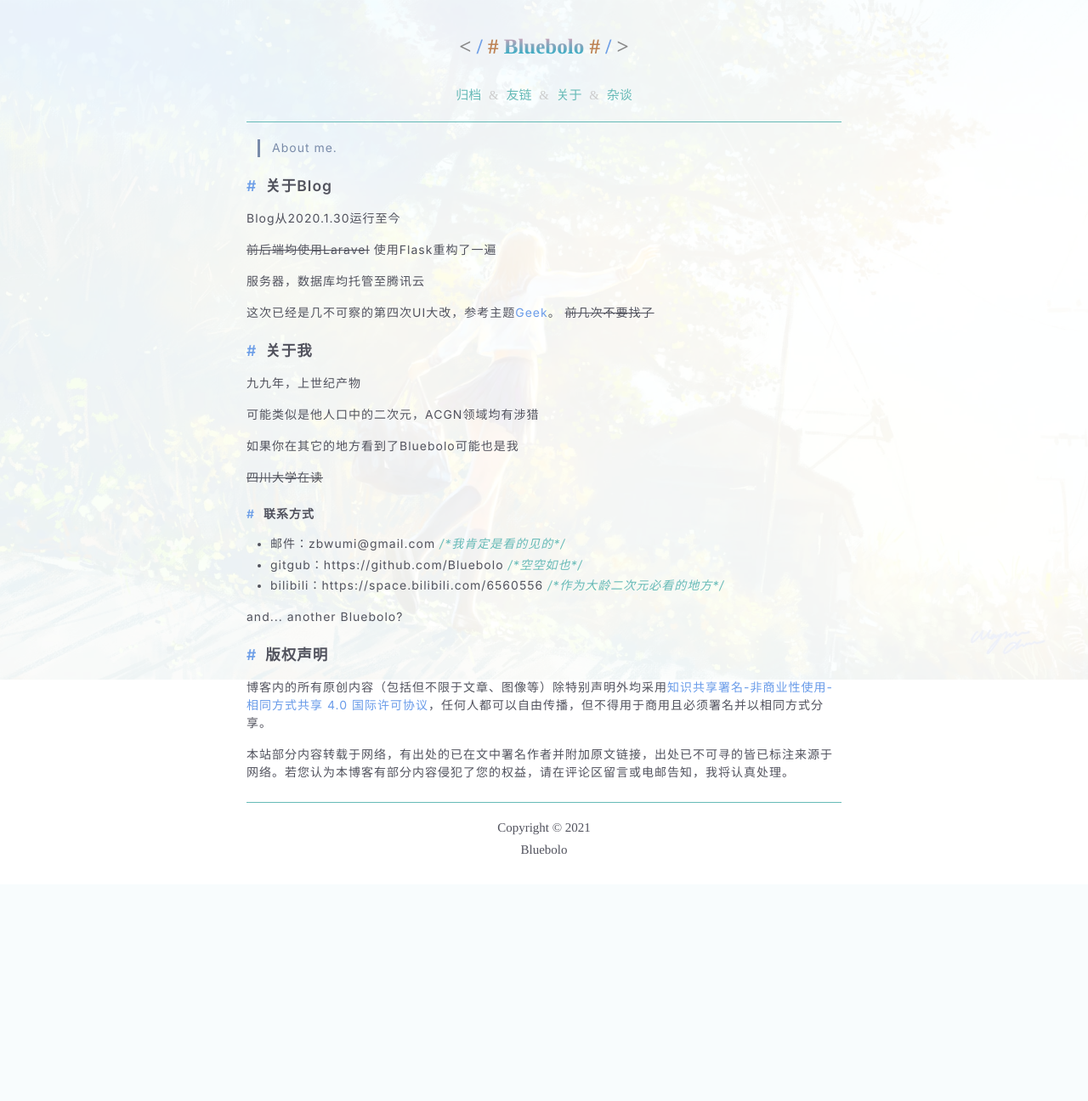
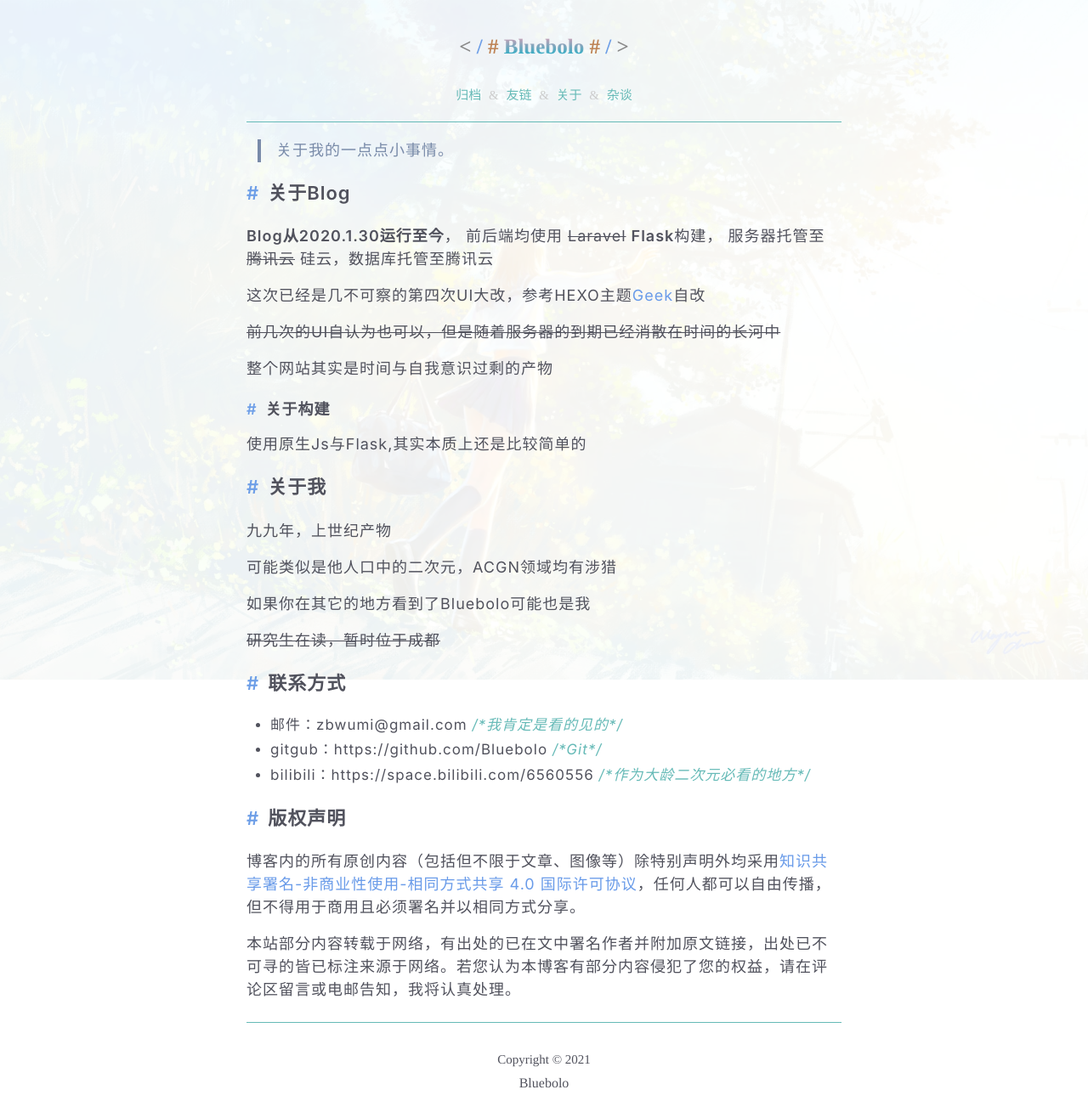
Before and after one commit to Bluebolo/flaskWeb, a Flask app: page /about in a window 1280 px wide. Shown: the whole page at 85% size. Before the commit the page ends 1006 px from the top, so only its background shows below. Run offline with Flask 2, Linux system fonts and the light colour scheme; some libraries are stand-ins or nearby versions.

Commit message:
修改样式,添加评论

```diff
--- a/app.py
+++ b/app.py
@@ -63,11 +63,14 @@ def article_id(art_id=None):
     art_data = {}
     if first == 1:
         contain = cursor.fetchone()
-        art_data = {
-            'artTitle': contain[1],
-            'artHtml': contain[2],
-            'artTime': contain[3]
-        }
+        if contain[4] == 'no':
+            abort(404)
+        else:
+            art_data = {
+                'artTitle': contain[1],
+                'artHtml': contain[2],
+                'artTime': contain[3]
+            }
     else:
         abort(404)
     return render_template('article/essay.html', data=art_data)
--- a/static/css/article-post.css
+++ b/static/css/article-post.css
@@ -2,7 +2,7 @@
     text-align: center;
     font-family: 'Zpix', serif;
     font-weight: 400;
-    font-size: 24px;
+    font-size: 32px;
     line-height: 1.2;
     margin: 1em 0;
 }
--- a/static/css/index.css
+++ b/static/css/index.css
@@ -99,7 +99,7 @@ ruby {
 
 /*post*/
 .titlex {
-    font-size: 20px;
+    font-size: 24px;
     font-weight: bold;
     margin-top: 30px;
 }
@@ -113,6 +113,8 @@ ruby {
 
 .flink {
     display: block;
+    font-size: 16px;
+    margin-bottom: 8px;
 }
 
 .list:hover {
@@ -121,6 +123,7 @@ ruby {
 }
 
 .postname {
+
     float: left;
 }
 
--- /dev/null
+++ b/static/css/markdown-style.css
@@ -0,0 +1,22 @@
+.post-content p{
+    font-size: 18px;
+    margin-bottom: 16px;
+    margin-top: 0;
+}
+.post-content blockquote {
+    border-left: 0.25em solid #798ba9;
+    color: #798ba9;
+    padding: 0 1em;
+    margin-left: 13px;
+    font-size: 18px;
+    word-break: break-all;
+}
+.post-content li{
+    font-size: 17px;
+}
+.post-content h2{
+    font-size: 22px;
+}
+.post-content h3{
+    font-size:  18px;
+}
--- a/static/css/normal.css
+++ b/static/css/normal.css
@@ -25,6 +25,9 @@
     }
     .flink{
         overflow: hidden;
+    }
+    .ruby-title{
+        font-size: 24px;
     }
 }
 
@@ -88,10 +91,9 @@ body::before {
     bottom: 0;
     left: 0;
     text-align: center;
-    margin-top: 30px;
-    margin-bottom: 20px;
+    margin: 0 auto;
     color: #ccc;
-    height: 45px;
+    height: 60px;
     width: 100%;
 }
 
--- a/templates/admin/editor.html
+++ b/templates/admin/editor.html
@@ -1,7 +1,7 @@
 {% extends 'base.html' %}
 
 {% block title %}
-    Bluebolo | 编辑器
+    编辑器 - Bluebolo
 {% endblock %}
 
 {% block css_js %}
--- a/templates/base.html
+++ b/templates/base.html
@@ -15,12 +15,19 @@
     <!-- Global site tag (gtag.js) - Google Analytics -->
     <script async src="https://www.googletagmanager.com/gtag/js?id=G-RT0G89D1C0"></script>
 
+    <script src='//unpkg.com/valine/dist/Valine.min.js'></script>
     {% block css_js %}{% endblock %}
 </head>
 {% block style %}{% endblock %}
 <body>
 <div>
     {% block content %}{% endblock %}
+    <div class="footer" id="footer" style="color: #51525d;">
+        <div style="height: auto">
+            Copyright © 2021 <br>
+            <a class="flink" href="https://bluebolo.live" style="color: #51525d;margin: 0">Bluebolo</a>
+        </div>
+    </div>
 </div>
 </body>
 {% block script %}{% endblock %}
--- a/templates/introduction/about.html
+++ b/templates/introduction/about.html
@@ -1,13 +1,14 @@
 {% extends 'base.html' %}
 
 {% block title %}
-    Bluebolo | 关于
+    关于 - Bluebolo
 {% endblock %}
 
 {% block css_js %}
-        <link href="{{ url_for('static',filename='css/index.css') }}" rel="stylesheet">
+    <link href="{{ url_for('static',filename='css/index.css') }}" rel="stylesheet">
     <link href='{{ url_for('static',filename='css/article.css') }}' rel="stylesheet">
     <link href='{{ url_for('static',filename='css/article-post.css') }}' rel="stylesheet">
+    <link href='{{ url_for('static',filename='css/markdown-style.css') }}' rel="stylesheet">
     <link href='{{ url_for('static',filename='css/normal.css') }}' rel="stylesheet">
 {% endblock %}
 
@@ -36,7 +37,7 @@
             <span class="logo_1">&gt;</span>
         </p>
     </div>
-        <div class="hd">
+    <div class="hd">
         <ol class="breadcrumb">
             <li><a class="ba" href="/archives" style="">归档</a></li>
             <li><a class="ba" href="/links" style="">友链</a></li>
@@ -49,38 +50,43 @@
         <div class="post-content">
             <div style="margin: 12px auto"></div>
             <blockquote>
-                About me.
+                关于我的一点点小事情。
             </blockquote>
-            <h3>关于Blog</h3>
+            <h2>关于Blog</h2>
             <div>
-                <p>Blog从2020.1.30运行至今</p>
+                <p><strong>Blog从2020.1.30运行至今</strong>，
+                    前后端均使用
+                    <del>Laravel</del>
+                    <strong>Flask</strong>构建，
+                    服务器托管至
+                    <del>腾讯云</del>
+                    硅云，数据库托管至腾讯云
+                </p>
+                <p>这次已经是几不可察的第四次UI大改，参考HEXO主题<a href="https://github.com/journey-ad/hexo-theme-geek">Geek</a>自改</p>
                 <p>
-                    <del>前后端均使用Laravel</del>
-                    使用Flask重构了一遍
+                    <del>前几次的UI自认为也可以，但是随着服务器的到期已经消散在时间的长河中</del>
                 </p>
-                <p>服务器，数据库均托管至腾讯云</p>
-                <p>这次已经是几不可察的第四次UI大改，参考主题<a href="https://github.com/journey-ad/hexo-theme-geek">Geek</a>。
-                    <del>前几次不要找了</del>
-                </p>
+                <p>整个网站其实是时间与自我意识过剩的产物</p>
+                <h3>关于构建</h3>
+                <p>使用原生Js与Flask,其实本质上还是比较简单的</p>
             </div>
-            <h3>关于我</h3>
+            <h2>关于我</h2>
             <div>
                 <p>九九年，上世纪产物</p>
                 <p>可能类似是他人口中的二次元，ACGN领域均有涉猎</p>
                 <p>如果你在其它的地方看到了Bluebolo可能也是我</p>
                 <p>
-                    <del>四川大学在读</del>
+                    <del>研究生在读，暂时位于成都</del>
                 </p>
             </div>
-            <h4>联系方式</h4>
+            <h2>联系方式</h2>
             <ul>
                 <li>邮件：zbwumi@gmail.com <i>/*我肯定是看的见的*/</i></li>
-                <li>gitgub：https://github.com/Bluebolo <i>/*空空如也*/</i></li>
+                <li>gitgub：https://github.com/Bluebolo <i>/*Git*/</i></li>
                 <li>bilibili：https://space.bilibili.com/6560556 <i>/*作为大龄二次元必看的地方*/</i></li>
 
             </ul>
-            <p>and... another Bluebolo?</p>
-            <h3>版权声明</h3>
+            <h2>版权声明</h2>
             <div>
                 <p>博客内的所有原创内容（包括但不限于文章、图像等）除特别声明外均采用<a href="http://creativecommons.org/licenses/by-nc-sa/4.0/"
                                                        target="_blank" rel="noopener">知识共享署名-非商业性使用-相同方式共享 4.0
@@ -88,12 +94,8 @@
                 <p>本站部分内容转载于网络，有出处的已在文中署名作者并附加原文链接，出处已不可寻的皆已标注来源于网络。若您认为本博客有部分内容侵犯了您的权益，请在评论区留言或电邮告知，我将认真处理。</p>
             </div>
             <div class="line" style="width: 100%;margin: 24px auto"></div>
+            <div id="vcomments"></div>
         </div>
-    </div>
-    <div class="footer" id="footer" style="color: #51525d;">
-        <p>
-            Copyright © 2021 <a class="flink" href="https://nocilol.me" style="color: #51525d;">Bluebolo</a><br>
-        </p>
     </div>
 {% endblock %}
 
@@ -104,4 +106,12 @@
             document.querySelector('body').style.fontFamily = '"Noto Serif SC", serif !important';
         }
     </script>
+        <script>
+        new Valine({
+            el: '#vcomments',
+            appId: '0U3J9D6xIIkEgXNNHmCWxW26-gzGzoHsz',
+            appKey: 'ivJp3FD0fB4kwzPlnepKNsKX',
+            avatar: 'identicon'
+        })
+    </script>
 {% endblock %}
```
Also changed, not shown: templates/article/base_article.html (+8 -8 lines), templates/article/essay.html (+9 -1 lines), templates/introduction/archives.html (+2 -8 lines), templates/introduction/index.html (+1 -7 lines), templates/introduction/links.html (+13 -6 lines), templates/read/read_list.html (+3 -7 lines), templates/read/read_single.html (+11 -7 lines).
